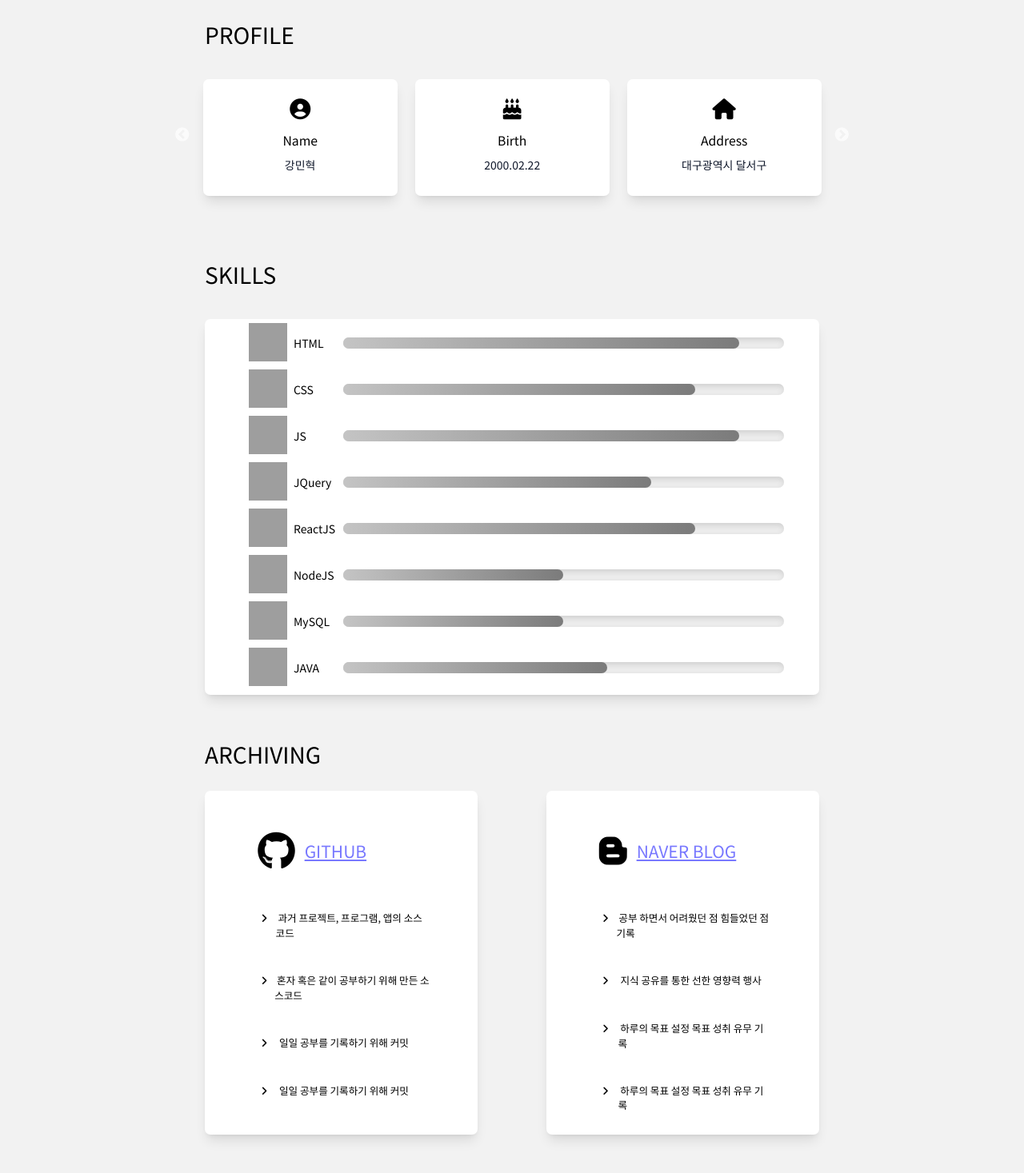
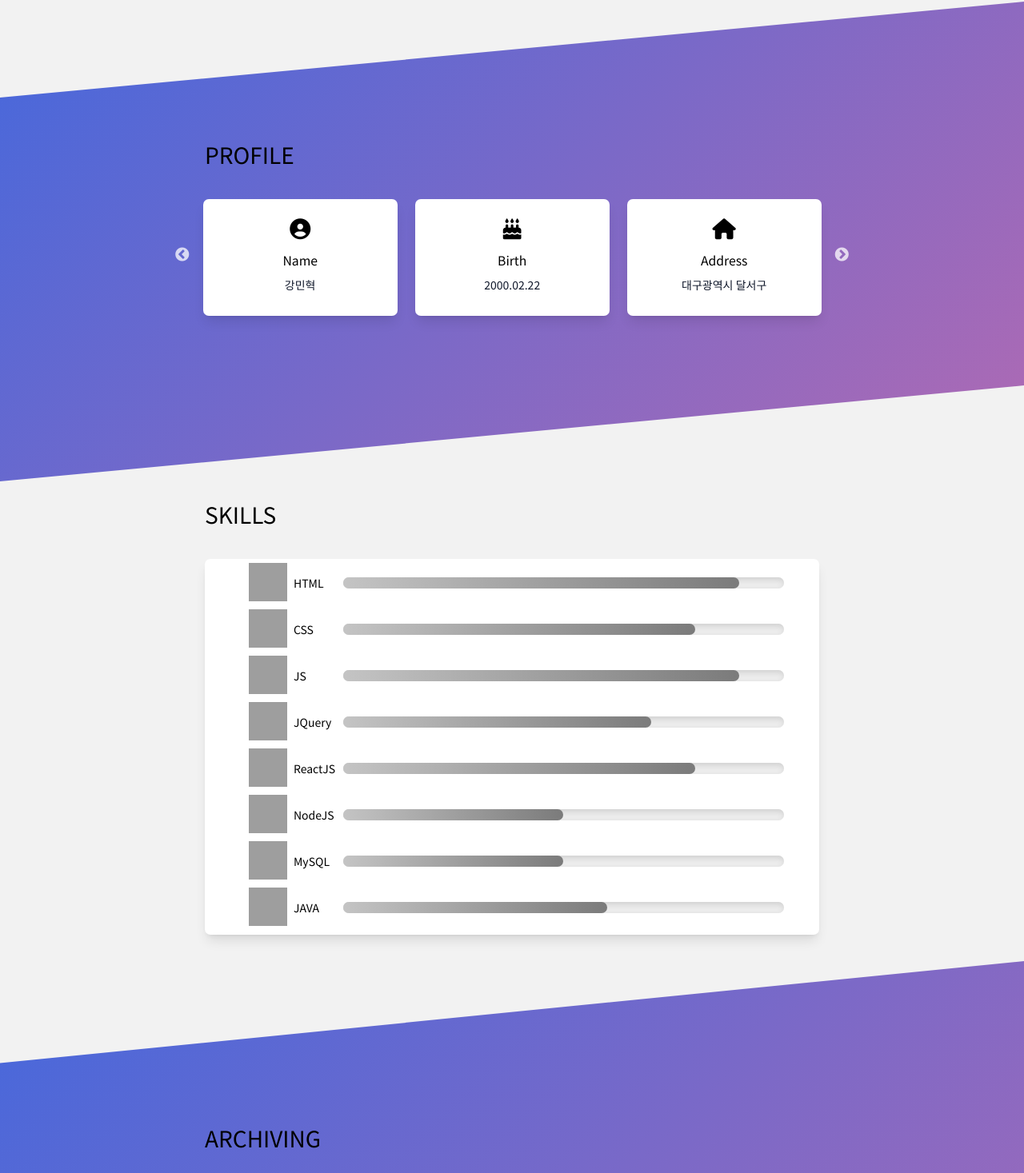
Before and after one commit to kangminhyuk1111/react_portfolio, a React (Create React App) app: page / in a window 1280 px wide. Shown: the part 748-2215 px from the top of the page at 80% size. Built offline with nearby package versions, Linux system fonts and the light colour scheme; grey boxes are pictures that could not be loaded.

Commit message:
20220715

```diff
--- a/src/css/aboutme.css
+++ b/src/css/aboutme.css
@@ -1,19 +1,21 @@
 .aboutme{
-    width: 80%;
-    height: 300px;
-    background-color: #f2f2f2;
+    width: 100%;
+    height: 600px;
+    background:linear-gradient(135deg,#4568dc,#b06ab3);
+    clip-path   :polygon(0 20%, 100% 0%, 100% 80%, 0% 100%);
     text-align: center;
     margin: 0 auto;
+    padding-top: 150px;
 }
 .aboutme_h1{
-    width: 75%;
+    width: 60%;
     padding-top: 20px;
     font-size: 2rem;
     margin: 0 auto;
     text-align: left;
 }
 .aboutme_summary{
-    width: 77.6%;
+    width: 62.08%;
     height: 100%;
     margin: 0 auto;
 }
--- a/src/css/archiving.css
+++ b/src/css/archiving.css
@@ -1,10 +1,21 @@
 .archiving{
-    width: 80%;
+    width: 100%;
+    background:linear-gradient(135deg,#4568dc,#b06ab3);
+    clip-path   :polygon(0 15%, 100% 0%, 100% 85%, 0% 100%);
+    height: 850px;
     list-style: none;
     margin: 0 auto;
+    padding-top: 180px;
+}
+.archiving_h1{
+    width: 60%;
+    padding-top: 20px;
+    font-size: 2rem;
+    margin: 0 auto;
+    text-align: left;
 }
 .archiving_main {
-    width: 83.3%;
+    width: 66.66%;
     height: 500px;
     margin: 0 auto;
     display: flex;
--- a/src/css/main.css
+++ b/src/css/main.css
@@ -1,8 +1,8 @@
 .main{
     max-width: 1700px;
     height: 750px;
+    margin: 0 auto;
     background-color: #f2f2f2;
-    margin: 0 auto;
 }
 .main_inner{
     width: 80%;
--- a/src/pages/Archiving.js
+++ b/src/pages/Archiving.js
@@ -4,7 +4,7 @@
     export default function Archiving(props) {
         return (
             <div className='archiving'>
-                <h1 className='skills_h1'>ARCHIVING</h1>
+                <h1 className='archiving_h1'>ARCHIVING</h1>
                 <div className='archiving_main'>
                     <div className={`archiving_left ${props.mode}s`}>
                         <div className='archiving_top'>
--- a/src/pages/Main.js
+++ b/src/pages/Main.js
@@ -1,4 +1,4 @@
-import React ,{useRef,useEffect} from 'react'
+import React, { useRef, useEffect } from 'react'
 import '../css/main.css';
 import profile from '../images/profile.jpg';
 import SideLinks from './SideLinks';
@@ -20,6 +20,7 @@ export default function Main(props) {
     }
     const titleFadeIn = useFadeIn(3);
     return (
+        <div className='top_main'>
             <div className={`main ${props.mode}`}>
                 <div className={`main_inner ${props.mode}`} {...titleFadeIn}>
                     <div className={`main_left ${props.mode}`}>
@@ -45,5 +46,6 @@ export default function Main(props) {
                     </div>
                 </div>
             </div>
+        </div>
     )
 }
```
Lines whose indentation alone changed are shown as unchanged.
